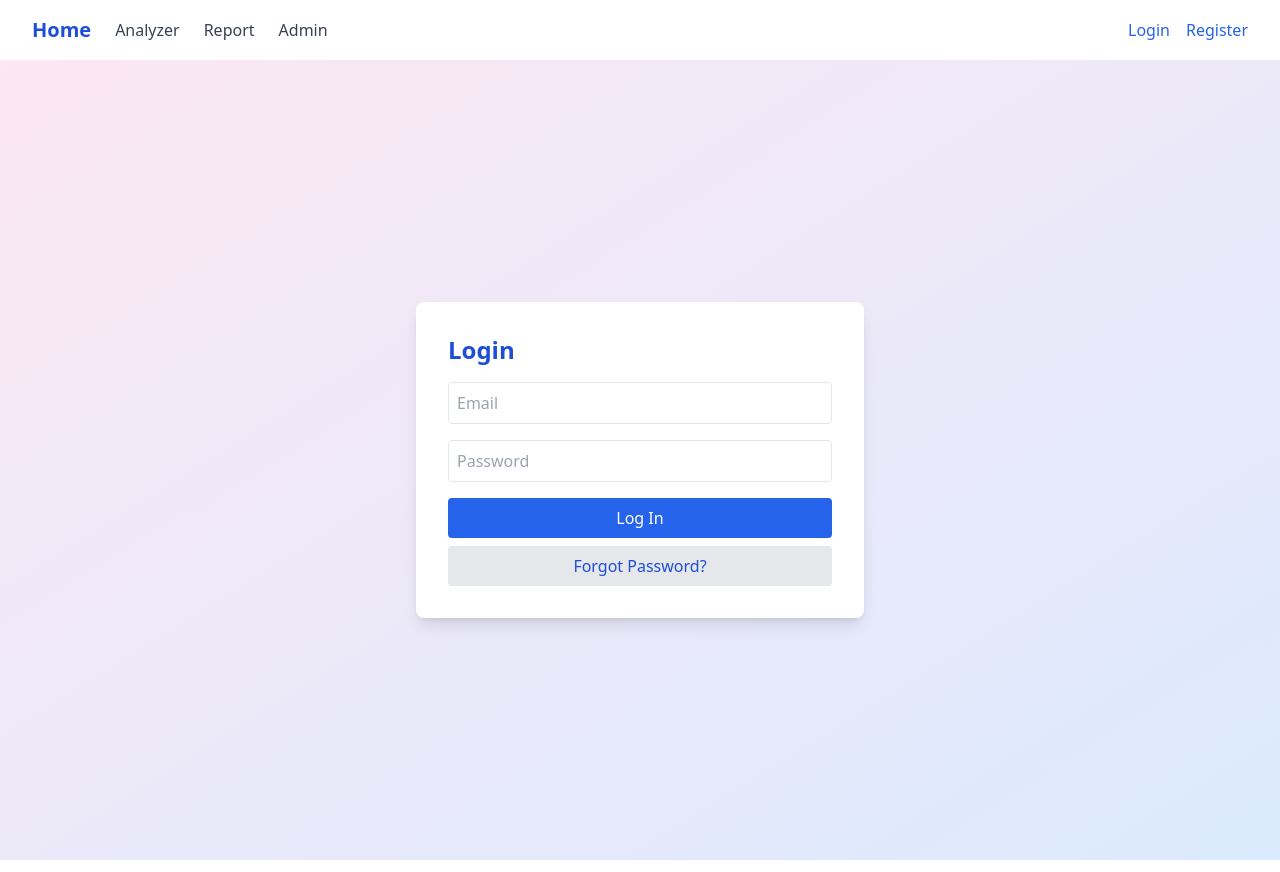
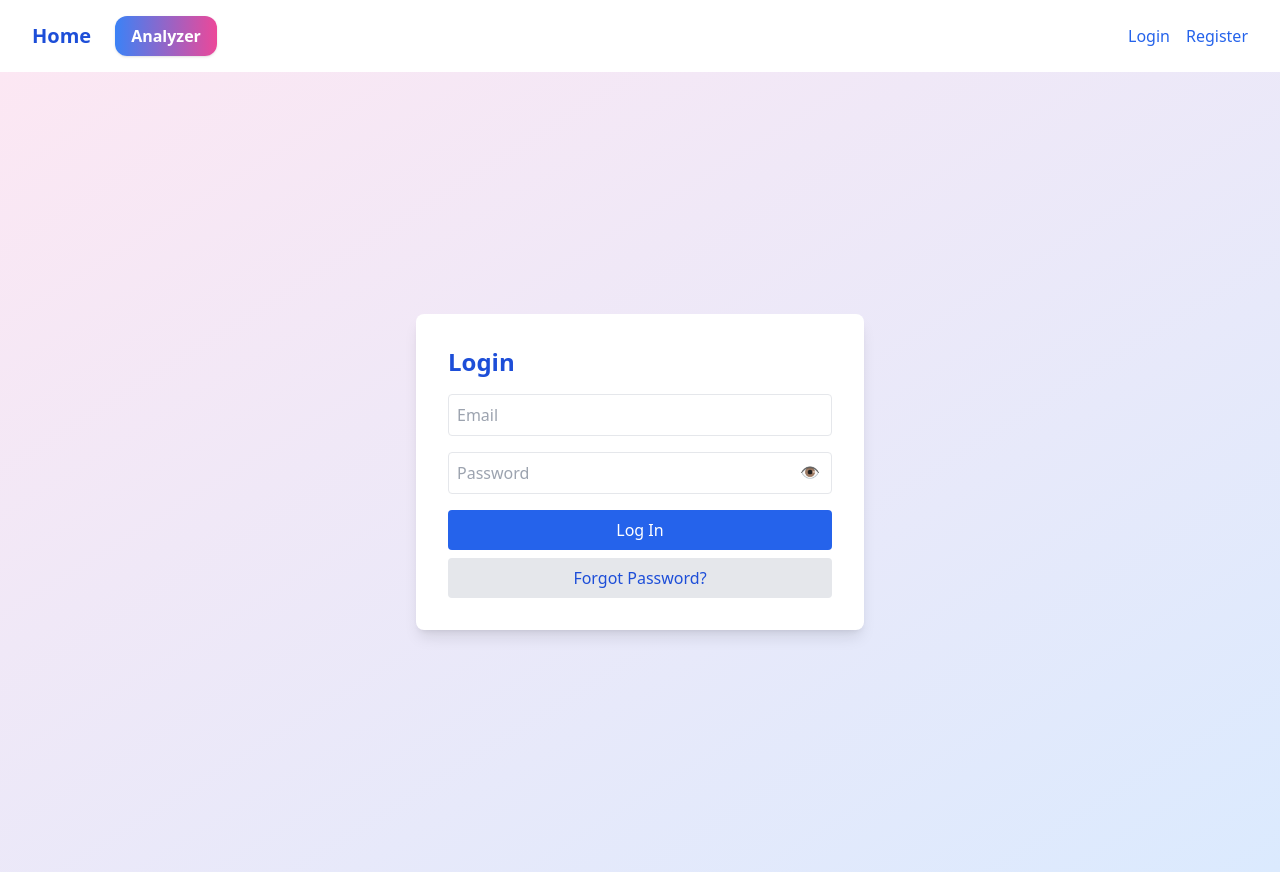
Before and after one commit to jbestcodes/Afyapulse, a React (Create React App) app in the folder frontend/: page /login in a window 1280 px wide. Built offline with nearby package versions, Linux system fonts and the light colour scheme.

Commit message:
feat: Update Navbar to conditionally render Report link based on login state; enhance Login component with show/hide password functionality

```diff
--- a/frontend/src/components/Navbar.js
+++ b/frontend/src/components/Navbar.js
@@ -2,13 +2,24 @@ import React from 'react';
 import { Link } from 'react-router-dom';
 
 export default function Navbar() {
+  const isLoggedIn = !!localStorage.getItem('token');
+
   return (
     <nav className="bg-white shadow-md py-4 px-8 flex items-center justify-between">
       <div className="flex items-center space-x-6">
         <Link to="/" className="text-blue-700 font-bold text-xl hover:text-pink-600 transition-all">Home</Link>
-        <Link to="/symptom-checker" className="text-gray-700 hover:text-blue-600 transition-all">Analyzer</Link>
-        <Link to="/report/1" className="text-gray-700 hover:text-blue-600 transition-all">Report</Link>
-        <Link to="/admin" className="text-gray-700 hover:text-blue-600 transition-all">Admin</Link>
+        <Link
+          to="/symptom-checker"
+          className="bg-gradient-to-r from-blue-500 to-pink-500 text-white px-4 py-2 rounded-xl shadow hover:scale-105 hover:from-blue-600 hover:to-pink-600 transition-all duration-200 font-semibold"
+        >
+          Analyzer
+        </Link>
+        {isLoggedIn && (
+          <Link to="/report/1" className="text-gray-700 hover:text-blue-600 transition-all">
+            Report
+          </Link>
+        )}
+        {/* Admin link removed */}
       </div>
       <div className="flex items-center space-x-4">
         <Link to="/login" className="text-blue-600 hover:text-pink-600 transition-all">Login</Link>
--- a/frontend/src/pages/Login.js
+++ b/frontend/src/pages/Login.js
@@ -5,6 +5,7 @@ import api from '../utils/api';
 export default function Login() {
   const [email, setEmail] = useState('');
   const [password, setPassword] = useState('');
+  const [showPassword, setShowPassword] = useState(false);
   const [error, setError] = useState('');
   const [loading, setLoading] = useState(false);
   const navigate = useNavigate();
@@ -39,13 +40,22 @@ export default function Login() {
           placeholder="Email"
           className="w-full p-2 border rounded mb-4"
         />
-        <input
-          type="password"
-          value={password}
-          onChange={e => setPassword(e.target.value)}
-          placeholder="Password"
-          className="w-full p-2 border rounded mb-4"
-        />
+        <div className="relative mb-4">
+          <input
+            type={showPassword ? "text" : "password"}
+            value={password}
+            onChange={e => setPassword(e.target.value)}
+            placeholder="Password"
+            className="w-full p-2 border rounded pr-10"
+          />
+          <span
+            className="absolute right-3 top-2 cursor-pointer text-gray-500"
+            onClick={() => setShowPassword(!showPassword)}
+            title={showPassword ? "Hide password" : "Show password"}
+          >
+            {showPassword ? '🙈' : '👁️'}
+          </span>
+        </div>
         {error && <div className="text-red-500 mb-2">{error}</div>}
         <button
           type="submit"
```
Also changed, not shown: 1 other file (tests, documents, lock files or other folders).
